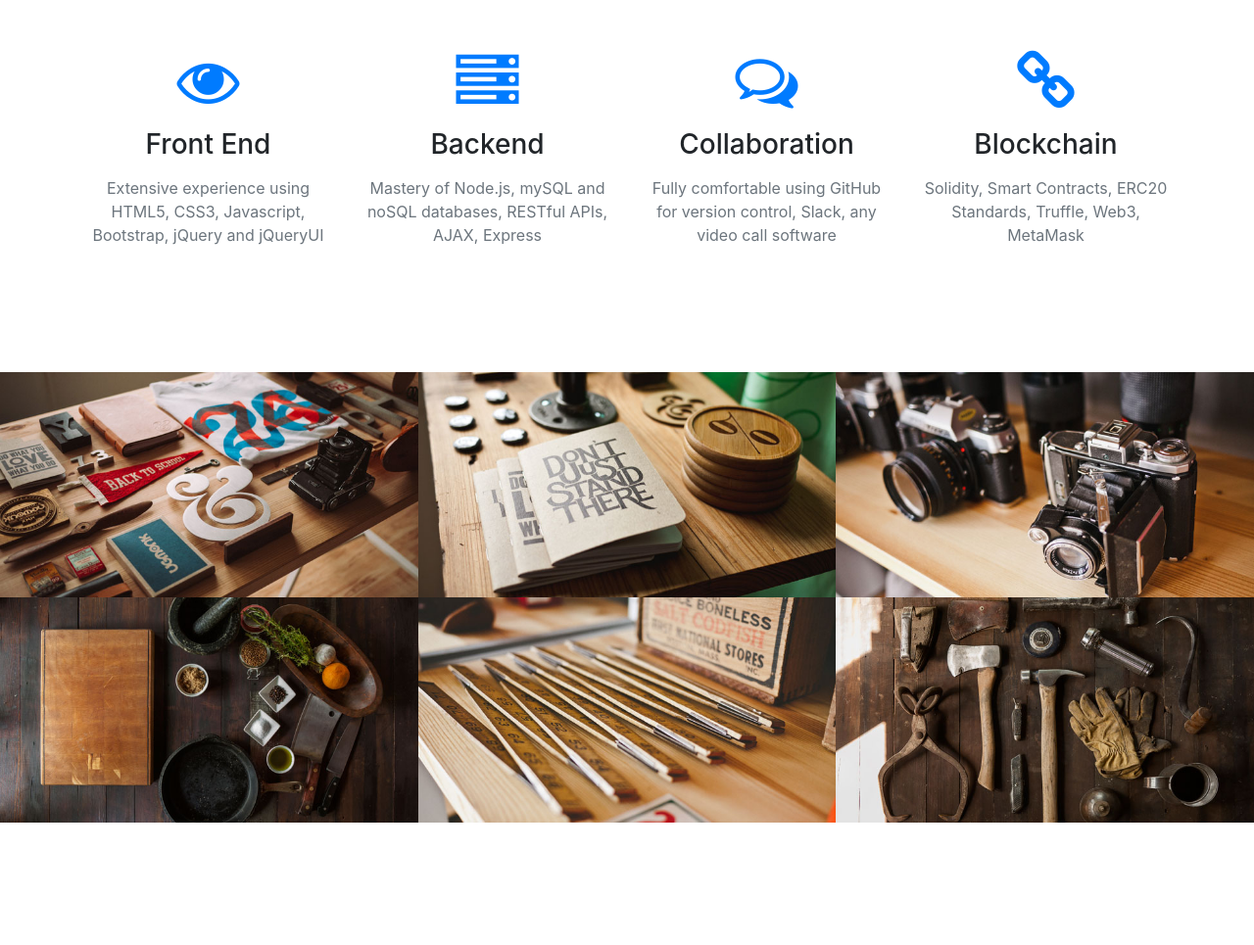
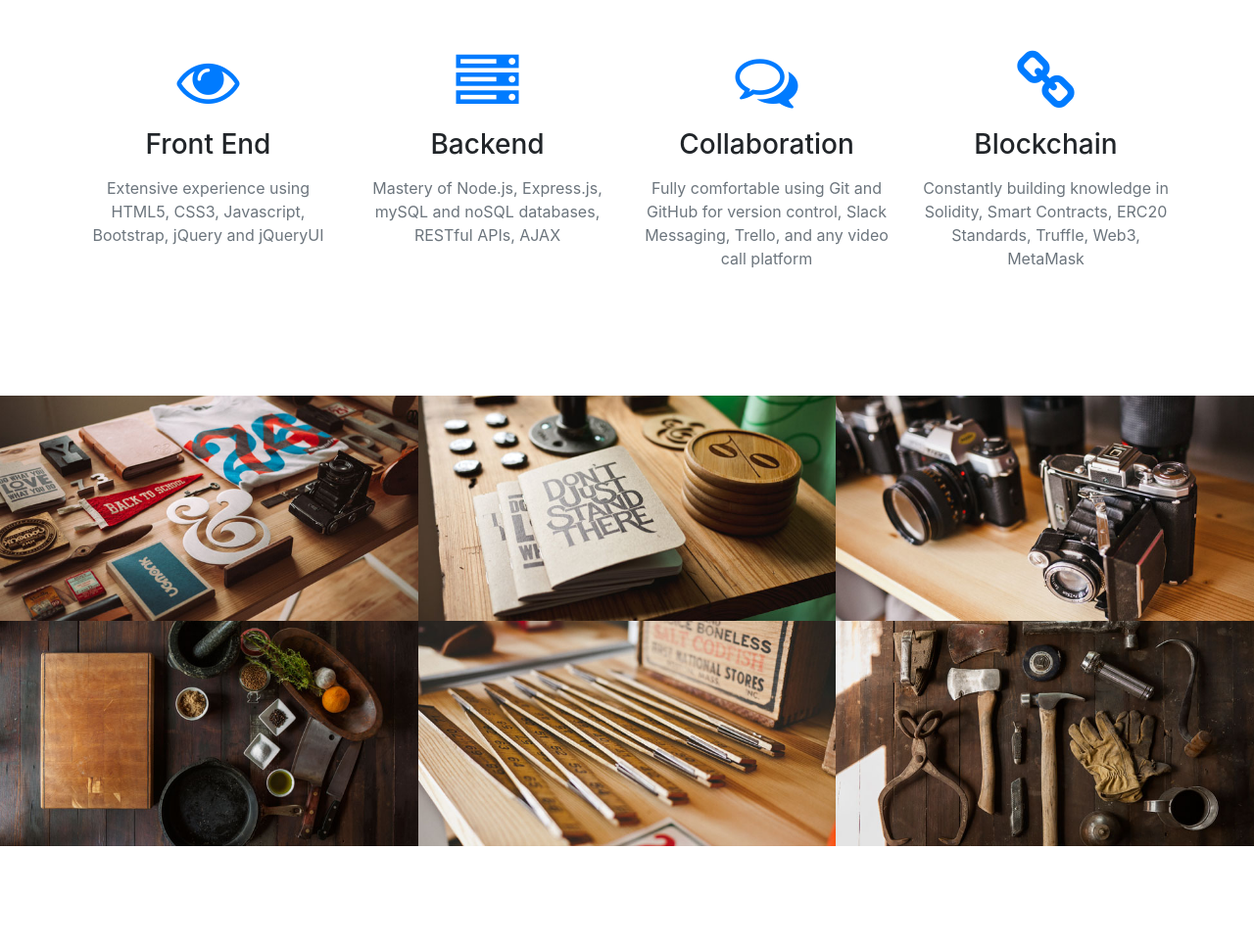
Before and after one commit to txbikeguy/Cross-Engineered, a website with bundled scripts: page index.html in a window 1280 px wide. Shown: the part 1658-2623 px from the top of the page at 98% size. Built offline with nearby package versions, Linux system fonts and the light colour scheme.

Commit message:
edits to skills

```diff
--- a/index.html
+++ b/index.html
@@ -25,7 +25,7 @@
     <link href="css/creative.min.css" rel="stylesheet">
 
     <!-- Favicon Image -->
-    <link rel="shortcut icon" href="./img/fav.ico" type="image/x-icon">
+    <link rel="shortcut icon" href="./img/fav-.ico" type="image/x-icon">
 
   </head>
 
@@ -121,21 +121,21 @@
             <div class="service-box mt-5 mx-auto">
               <i class="fa fa-4x fa-server text-primary mb-3 sr-icons"></i>
               <h3 class="mb-3">Backend</h3>
-              <p class="text-muted mb-0">Mastery of Node.js, mySQL and noSQL databases, RESTful APIs, AJAX, Express </p>
+              <p class="text-muted mb-0">Mastery of Node.js, Express.js, mySQL and noSQL databases, RESTful APIs, AJAX</p>
             </div>
           </div>
           <div class="col-lg-3 col-md-6 text-center">
             <div class="service-box mt-5 mx-auto">
               <i class="fa fa-4x fa-comments-o text-primary mb-3 sr-icons"></i>
               <h3 class="mb-3">Collaboration</h3>
-              <p class="text-muted mb-0">Fully comfortable using GitHub for version control, Slack, any video call software</p>
+              <p class="text-muted mb-0">Fully comfortable using Git and GitHub for version control, Slack Messaging, Trello, and any video call platform</p>
             </div>
           </div>
           <div class="col-lg-3 col-md-6 text-center">
             <div class="service-box mt-5 mx-auto">
               <i class="fa fa-4x fa-link text-primary mb-3 sr-icons"></i>
               <h3 class="mb-3">Blockchain</h3>
-              <p class="text-muted mb-0">Solidity, Smart Contracts, ERC20 Standards, Truffle, Web3, MetaMask </p>
+              <p class="text-muted mb-0">Constantly building knowledge in Solidity, Smart Contracts, ERC20 Standards, Truffle, Web3, MetaMask </p>
             </div>
           </div>
         </div>
```
